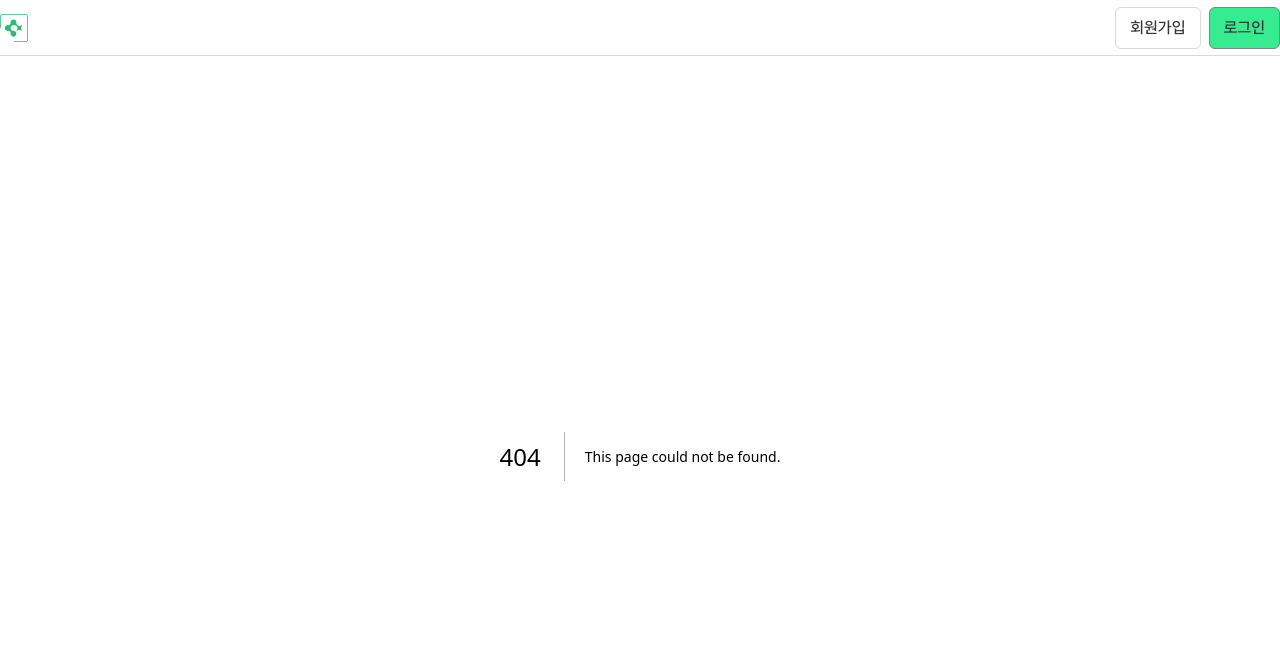
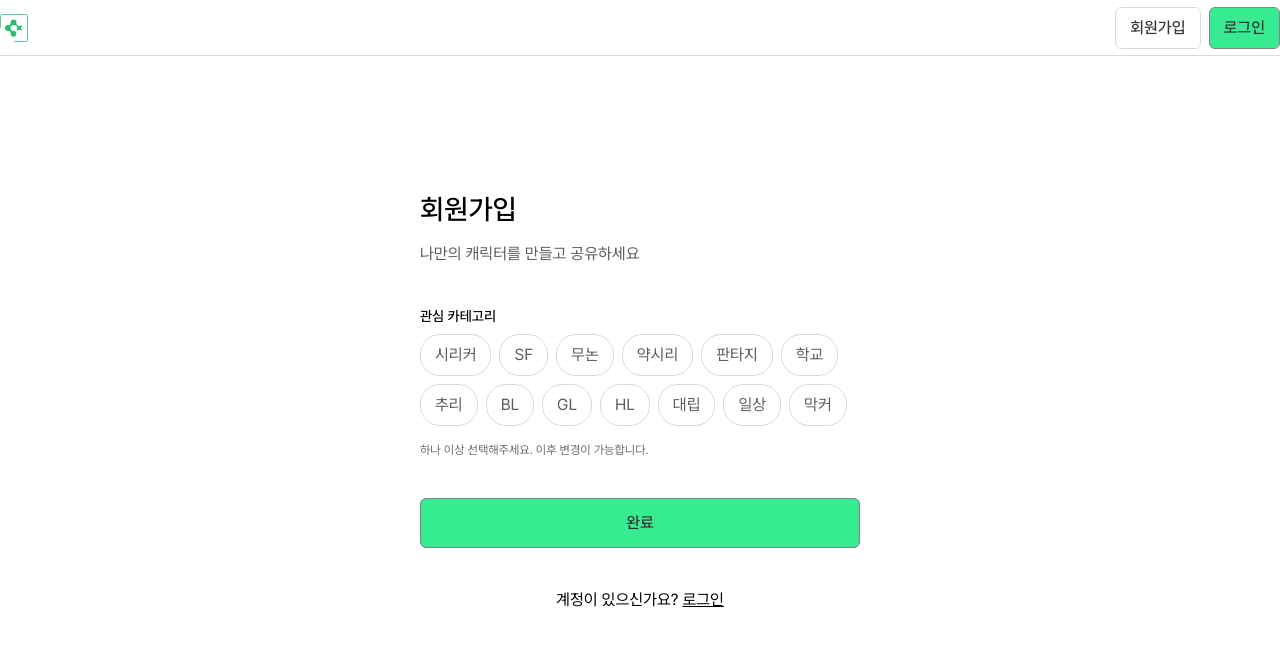
Before and after one commit to character-nation/character-nation-front, a Next.js app: page /signup/category in a window 1280 px wide. Before the commit this address had no page. Shown: the top 646 px of the page. Built offline with nearby package versions, Linux system fonts and the light colour scheme.

Commit message:
feat :: category 회원가입 퍼블리싱

```diff
--- /dev/null
+++ b/src/app/signup/category/page.tsx
@@ -0,0 +1,22 @@
+import Button from '@/components/button';
+import { Toggle } from '@/components/toggle';
+import { categoryData } from '@/constants/categories';
+
+export default function SignupCategoryPage() {
+  return (
+    <>
+      <div className="flex flex-col gap-4">
+        <div className="flex flex-col gap-2">
+          <p className="text-sm font-medium">관심 카테고리</p>
+          <div className="flex flex-wrap gap-2">
+            {categoryData.map((category, i) => (
+              <Toggle value={category} key={i} />
+            ))}
+          </div>
+        </div>
+        <p className="text-xs text-[#6c6c6c]">하나 이상 선택해주세요. 이후 변경이 가능합니다.</p>
+      </div>
+      <Button>완료</Button>
+    </>
+  );
+}
--- /dev/null
+++ b/src/constants/categories.ts
@@ -0,0 +1,15 @@
+export const categoryData = [
+  '시리커',
+  'SF',
+  '무논',
+  '약시리',
+  '판타지',
+  '학교',
+  '추리',
+  'BL',
+  'GL',
+  'HL',
+  '대립',
+  '일상',
+  '막커',
+];
```
